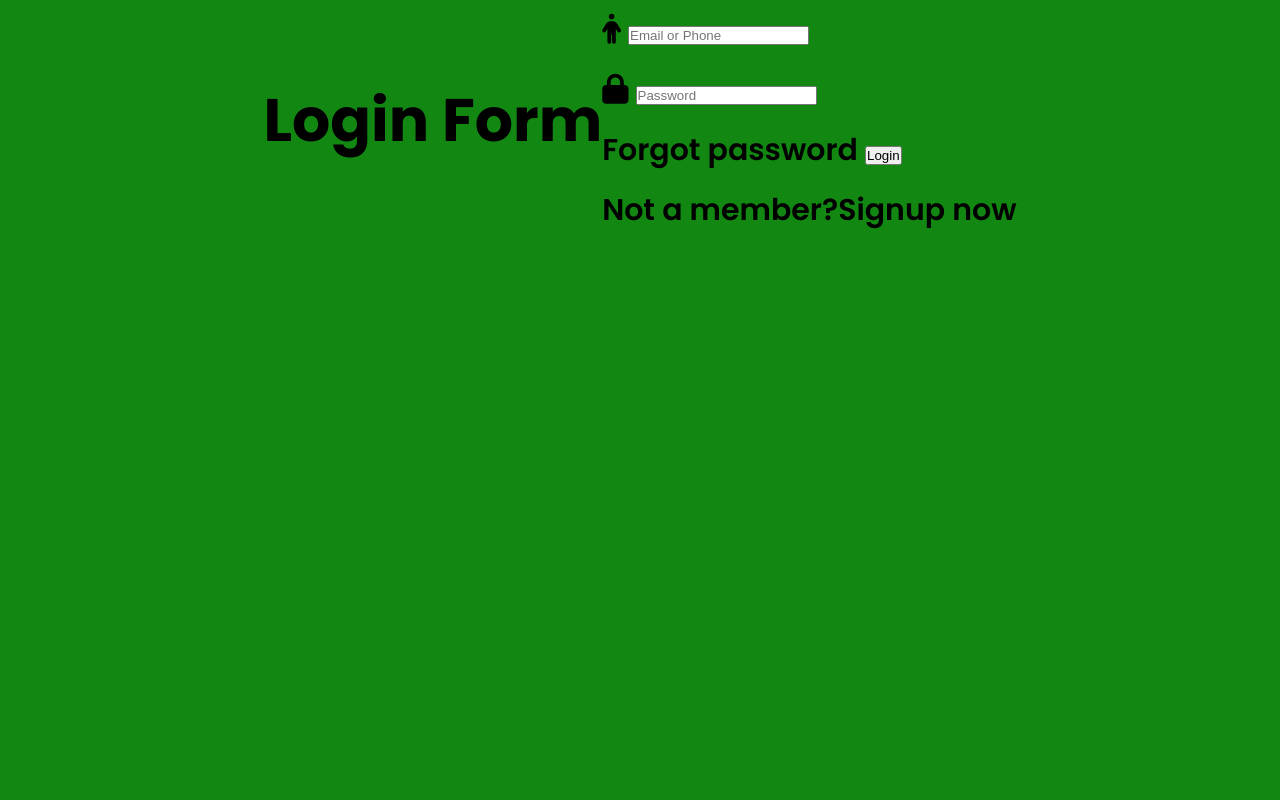
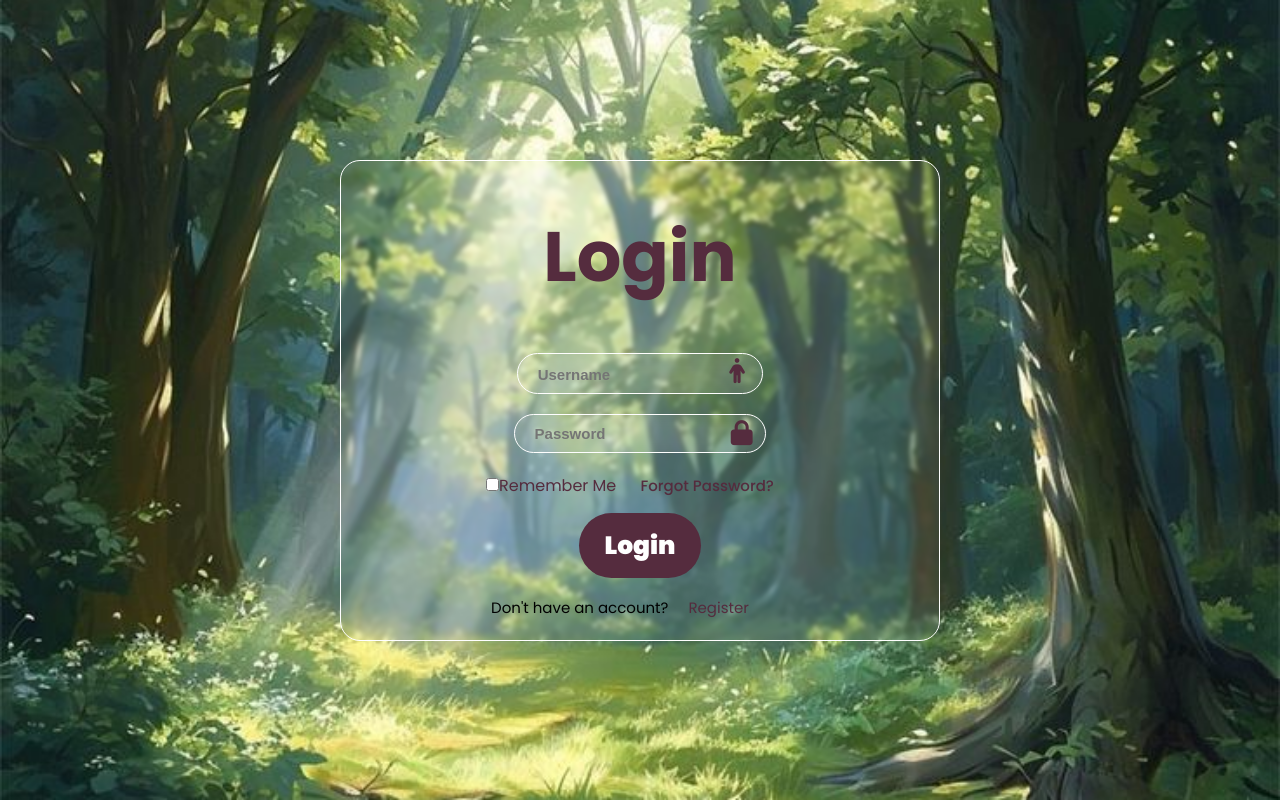
Before and after one commit to HichemAbderahmeneTiba/Mini-Projects, a plain HTML site: page html and css projects/Login Form/index.html in a window 1280 px wide. Drawn offline with Linux system fonts and the light colour scheme.

Commit message:
add Login Form project and make the Smooth Scroll navbar sticky

```diff
--- a/html and css projects/Login Form/index.css
+++ b/html and css projects/Login Form/index.css
@@ -4,21 +4,173 @@
     box-sizing: border-box;
 }
 
+body {
+    font-family: 'Poppins',sans-serif;
+    line-height: 1.6;
+}
+
 a {
     text-decoration: none;
-    color: black;
 }
 
-body {
-    background-color: rgb(18, 136, 18);
-    font-family: 'Poppins',sans-serif;
-    font-size: 30px;
-    font-weight: 600;
-    line-height: 60px;
+input {
+    border: none;
+    background: none;
 }
 
-.main {
+.screen {
+    background-image: url(Sunlit\ in\ a\ forest.jpg);
+    background-position: center;
+    background-repeat: no-repeat;
+    background-size: cover;
+    height: 100vh;
+    width: 100%;
     display: flex;
     align-items: center;
     justify-content: center;
 }
+
+.container {
+    display: flex;
+    flex-direction: column;
+    align-items: center;
+    border:0.3px solid white;
+    border-radius: 20px;
+    background-color: #ffffff10;
+    backdrop-filter:blur(2px);
+    width: 600px;
+    width: 80%;
+    max-width: 600px;
+    padding: 20px;
+
+    h1 {
+        font-size: 70px;
+        color: rgb(85, 44, 62);
+        padding: 20px;
+        margin-bottom: 20px;
+    }
+}
+
+
+
+.username {
+    font-weight: 800;
+    border: 0.1px solid white;
+    border-radius: 50px;
+    margin-bottom: 20px;
+    background-color: #ffffff10;
+    backdrop-filter:blur(10px);
+    max-width: 300px;
+    input {
+        font-size: 15px;
+        font-weight: 700;
+        height: 100%;
+        width: 75%;
+        position:relative;
+        left: 20px;
+        height: 100%;
+        padding-top: 10px;
+        padding-bottom: 10px;
+        outline: none;
+        color:  black;
+        placeholder {
+            color:rgb(85, 44, 62);
+        }
+    }
+
+    i {
+        font-size: 25px;
+        margin-left: 25px;
+        margin-top: 5px;
+        color: rgb(85, 44, 62);
+    }
+}
+
+.password {
+    font-weight: 800;
+    border: 0.1px solid white;
+    border-radius: 50px;
+    margin-bottom: 20px;
+    background-color: #ffffff10;
+    backdrop-filter:blur(10px);
+    max-width: 300px;
+    input {
+        font-size: 15px;
+        font-weight: 700;
+        height: 100%;
+        width: 75%;
+        position:relative;
+        left: 20px;
+        height: 100%;
+        padding-top: 10px;
+        padding-bottom: 10px;
+        outline: none;
+        color:  black;
+        placeholder {
+            color:rgb(85, 44, 62);
+        }
+    }
+
+    i {
+        font-size: 25px;
+        margin-left: 25px;
+        position: relative;
+        top: 3px;
+        color: rgb(85, 44, 62);
+    }
+}
+
+.other {
+    color:rgb(85, 44, 62);
+    width: 100%;
+    text-align: center;
+    input,a {
+        color:rgb(85, 44, 62);
+        padding: 20px;
+        font-size: 15px;
+        font-weight: 500;
+        margin-bottom: 35px;
+    }
+
+    a {
+        color: rgb(85, 44, 62);
+    }
+
+    a:hover {
+        color:white;
+    }
+}
+
+.buttom {
+    text-align: center;
+    font-size: 15px;
+    .log {
+        text-align: center;
+        font-size: 25px;
+        font-weight: 900;
+        background-color: rgb(85, 44, 62);
+        color: white;
+        padding: 15px 25px;
+        border-radius: 45px;
+        margin-bottom: 35px;
+    }
+
+    .log:hover {
+        background-color: white;
+        color: rgb(85, 44, 62);
+    }
+
+    p,a {
+        margin-top: 30px;
+        padding-right: 30px;
+        padding-left: 20px;
+    }
+
+    a {
+        color:rgb(85, 44, 62);
+    }
+
+    a:hover {
+        color:white;
+    }
+}
--- a/html and css projects/Login Form/index.html
+++ b/html and css projects/Login Form/index.html
@@ -3,31 +3,38 @@
 <head>
     <meta charset="UTF-8">
     <meta name="viewport" content="width=device-width, initial-scale=1.0">
-    <title>Login From</title>
+    <title>Login Form</title>
     <link rel="stylesheet" href="index.css">
-    <link rel="stylesheet" href="https://cdnjs.cloudflare.com/ajax/libs/font-awesome/6.6.0/css/all.min.css" integrity="sha512-Kc323vGBEqzTmouAECnVceyQqyqdsSiqLQISBL29aUW4U/M7pSPA/gEUZQqv1cwx4OnYxTxve5UMg5GT6L4JJg==" crossorigin="anonymous" referrerpolicy="no-referrer" />
     <link rel="preconnect" href="https://fonts.googleapis.com">
     <link rel="preconnect" href="https://fonts.gstatic.com" crossorigin>
     <link href="https://fonts.googleapis.com/css2?family=Poppins:ital,wght@0,100;0,200;0,300;0,400;0,500;0,600;0,700;0,800;0,900;1,100;1,200;1,300;1,400;1,500;1,600;1,700;1,800;1,900&display=swap" rel="stylesheet">
+    <link rel="stylesheet" href="https://cdnjs.cloudflare.com/ajax/libs/font-awesome/6.6.0/css/all.min.css" integrity="sha512-Kc323vGBEqzTmouAECnVceyQqyqdsSiqLQISBL29aUW4U/M7pSPA/gEUZQqv1cwx4OnYxTxve5UMg5GT6L4JJg==" crossorigin="anonymous" referrerpolicy="no-referrer" />
 </head>
 <body>
-    <div class="main">
-        <h1>Login Form</h1>
-        <form>
-            <div class="information">
+    <div class="screen">
+        <div class="container">
+            <h1>Login</h1>
+            <div class="username item">
+                <input type="text" id="text" placeholder="Username" required>
                 <i class="fa-solid fa-person"></i>
-                <input type="text" id="text" placeholder="Email or Phone" required>
             </div>
-            <div class="password">
+            <div class="password item">
+                <input type="password" id="password" placeholder="Password" required>
                 <i class="fa-solid fa-lock"></i>
-                <input type="password" id="password" placeholder="Password" required>
             </div>
-            <a href="#">Forgot password</a>
-            <button class="btn">Login</button>
-            <div class="signup">
-                <p>Not a member?<a href="#">Signup now</a></p>
+            <div class="other item">
+                <label for="checkbox">
+                    <input type="checkbox" id="checkbox">Remember Me
+                </label>
+                <a href="#">Forgot Password?</a>
             </div>
-        </form>
+            <div class="buttom item">
+                <a href="index.html" class="log">Login</a>
+                <p>
+                    Don't have an account?<a href="#">Register</a>
+                </p>
+            </div>
+        </div>
     </div>
 </body>
 </html>
--- a/html and css projects/Smooth Scroll Project/index.css
+++ b/html and css projects/Smooth Scroll Project/index.css
@@ -29,6 +29,9 @@ img {
     align-items: center;
     background: linear-gradient(to right , red, rgb(26, 6, 126));
     padding: 15px 0;
+    position: sticky;
+    top: 0;
+    z-index: 1000;
 }
 
 .bar a:hover {
```
Also changed, not shown: html and css projects/Login Form/Colpo grandangolare di un singolo albero che cresce sotto un cielo velato durante un tramonto circondato da erba _ Foto Gratis (1).jpg (added), html and css projects/Login Form/Sunlit in a forest.jpg (added).
